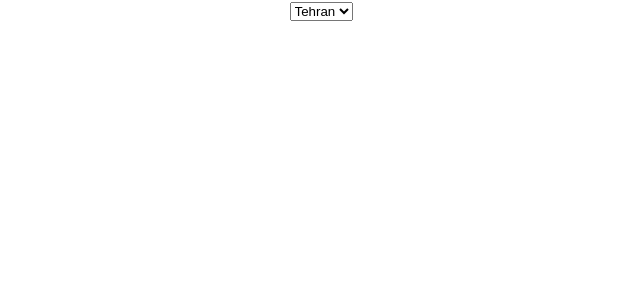
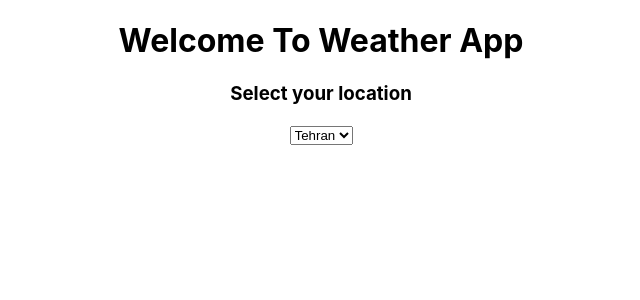
Before and after one commit to zahraRostami1999/weather-app, a React (Create React App) app: page / in a window 1280 px wide. Shown: the top 300 px of the page, without its empty margins (319-959 px from the left). Built offline with nearby package versions, Linux system fonts and the light colour scheme.

Commit message:
set h1 and h2 for header of app

```diff
--- a/src/App.jsx
+++ b/src/App.jsx
@@ -20,6 +20,7 @@ const cities = [
 ];
 
 function App() {
+
   const handleChange = (e) => {
     const cityValue = e.target.value; // cityValue Type = string
     const setCity = JSON.parse(cityValue); // setCity Type = object
@@ -32,6 +33,8 @@ function App() {
   };
   return (
     <div className="App">
+      <h1>Welcome To Weather App</h1>
+      <h3>Select your location</h3>
       <select onChange={handleChange}>
         {cities.map((city) => (
           <option key={city.name} value={JSON.stringify(city)}>
```
